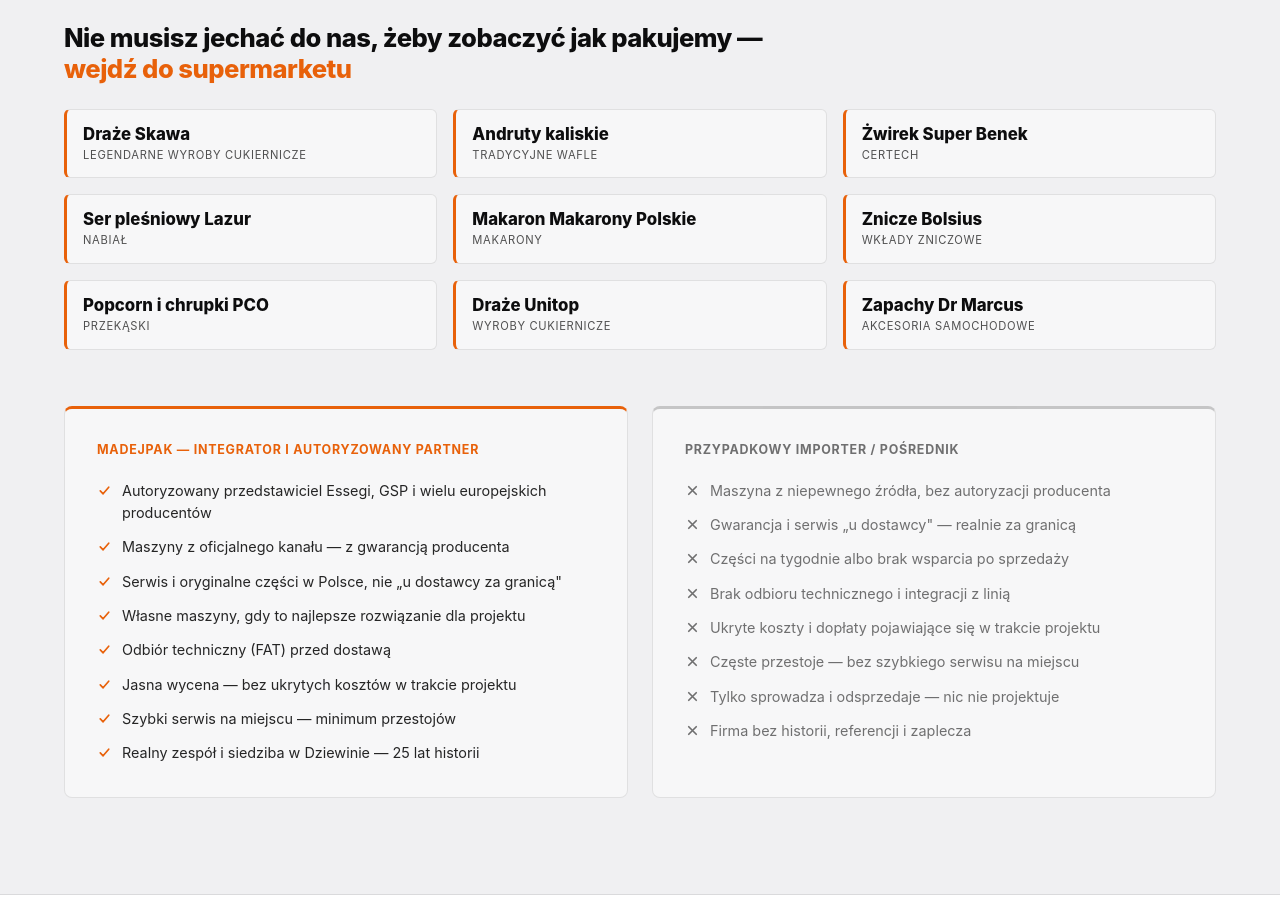
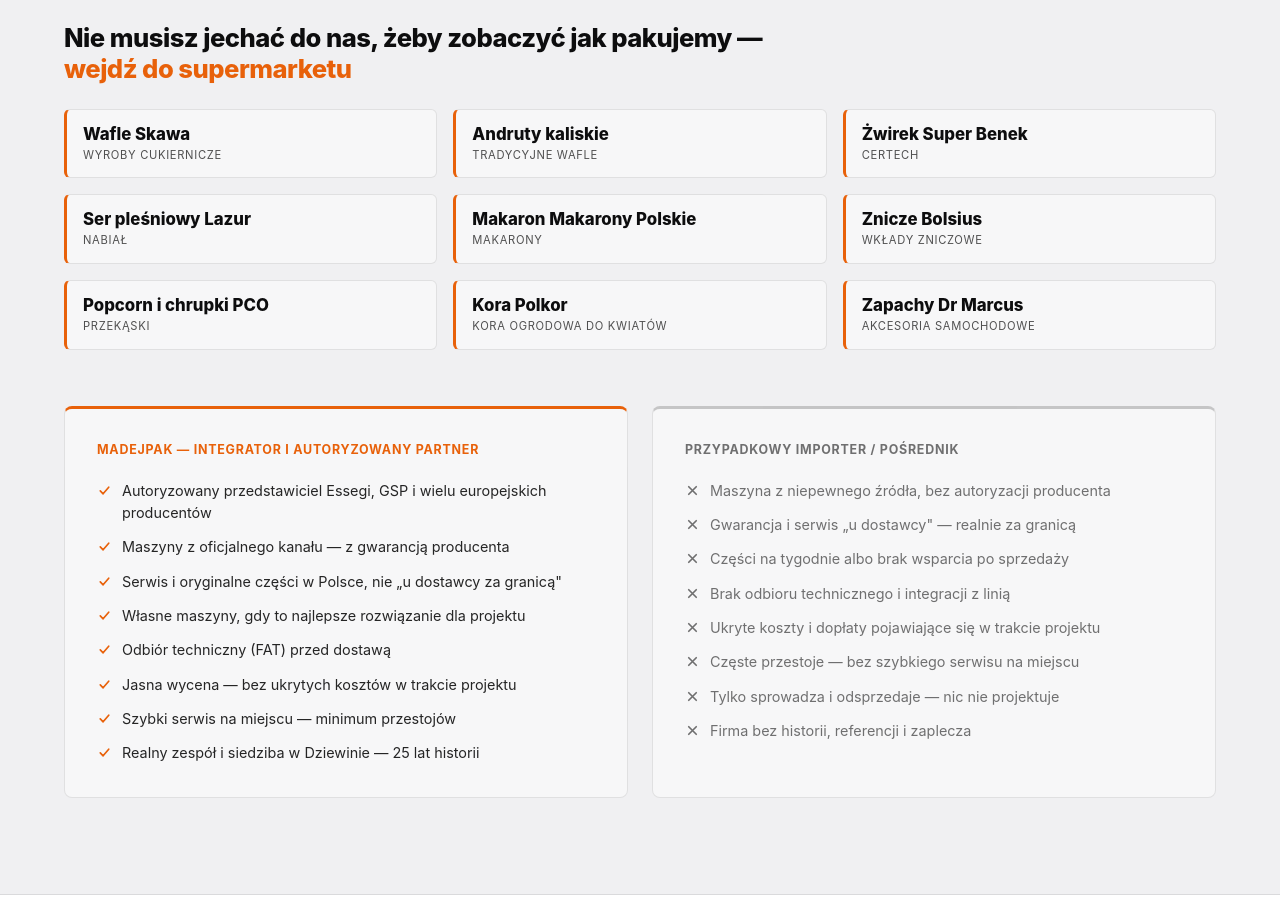
Before and after one commit to JC-MP/MadejPak, a Next.js app: page / in a window 1280 px wide. Shown: the part 1820-2741 px from the top of the page. Built offline with nearby package versions, Linux system fonts and the light colour scheme.

Commit message:
Update TrustDifferentiator.tsx

```diff
--- a/components/sections/TrustDifferentiator.tsx
+++ b/components/sections/TrustDifferentiator.tsx
@@ -43,14 +43,14 @@ const CONTENT = {
     proofEyebrow: 'Nie musisz jechać do nas, żeby zobaczyć jak pakujemy — ',
     proofEyebrowAccent: 'wejdź do supermarketu',
     highlights: [
-      { label: 'Draże Skawa', sub: 'legendarne wyroby cukiernicze', slug: 'skawa' },
+      { label: 'Wafle Skawa', sub: 'wyroby cukiernicze', slug: 'skawa' },
       { label: 'Andruty kaliskie', sub: 'tradycyjne wafle', slug: '' },
       { label: 'Żwirek Super Benek', sub: 'Certech', slug: 'certech' },
       { label: 'Ser pleśniowy Lazur', sub: 'nabiał', slug: 'lazur' },
       { label: 'Makaron Makarony Polskie', sub: 'makarony', slug: 'makarony-polskie' },
       { label: 'Znicze Bolsius', sub: 'wkłady zniczowe', slug: 'bolsius' },
       { label: 'Popcorn i chrupki PCO', sub: 'przekąski', slug: 'pco-group' },
-      { label: 'Draże Unitop', sub: 'wyroby cukiernicze', slug: '' },
+      { label: 'Kora Polkor', sub: 'kora ogrodowa do kwiatów', slug: '' },
       { label: 'Zapachy Dr Marcus', sub: 'akcesoria samochodowe', slug: '' },
     ] as ReadonlyArray<{ label: string; sub: string; slug: string }>,
     oursTitle: 'MadejPak — integrator i autoryzowany partner',
@@ -94,14 +94,14 @@ const CONTENT = {
     proofEyebrow: 'You don’t have to visit us to see how we pack — ',
     proofEyebrowAccent: 'just walk into a supermarket',
     highlights: [
-      { label: 'Skawa dragées', sub: 'confectionery', slug: 'skawa' },
+      { label: 'Skawa wafers', sub: 'confectionery', slug: 'skawa' },
       { label: 'Kalisz wafers', sub: 'traditional wafers', slug: '' },
       { label: 'Super Benek cat litter', sub: 'Certech', slug: 'certech' },
       { label: 'Lazur blue cheese', sub: 'dairy', slug: 'lazur' },
       { label: 'Makarony Polskie pasta', sub: 'pasta', slug: 'makarony-polskie' },
       { label: 'Bolsius candles', sub: 'candle inserts', slug: 'bolsius' },
       { label: 'PCO popcorn & snacks', sub: 'snacks', slug: 'pco-group' },
-      { label: 'Unitop dragées', sub: 'confectionery', slug: '' },
+      { label: 'Polkor garden bark', sub: 'decorative mulch', slug: '' },
       { label: 'Dr Marcus fragrances', sub: 'car care', slug: '' },
     ] as ReadonlyArray<{ label: string; sub: string; slug: string }>,
     oursTitle: 'MadejPak — integrator and authorized partner',
```
